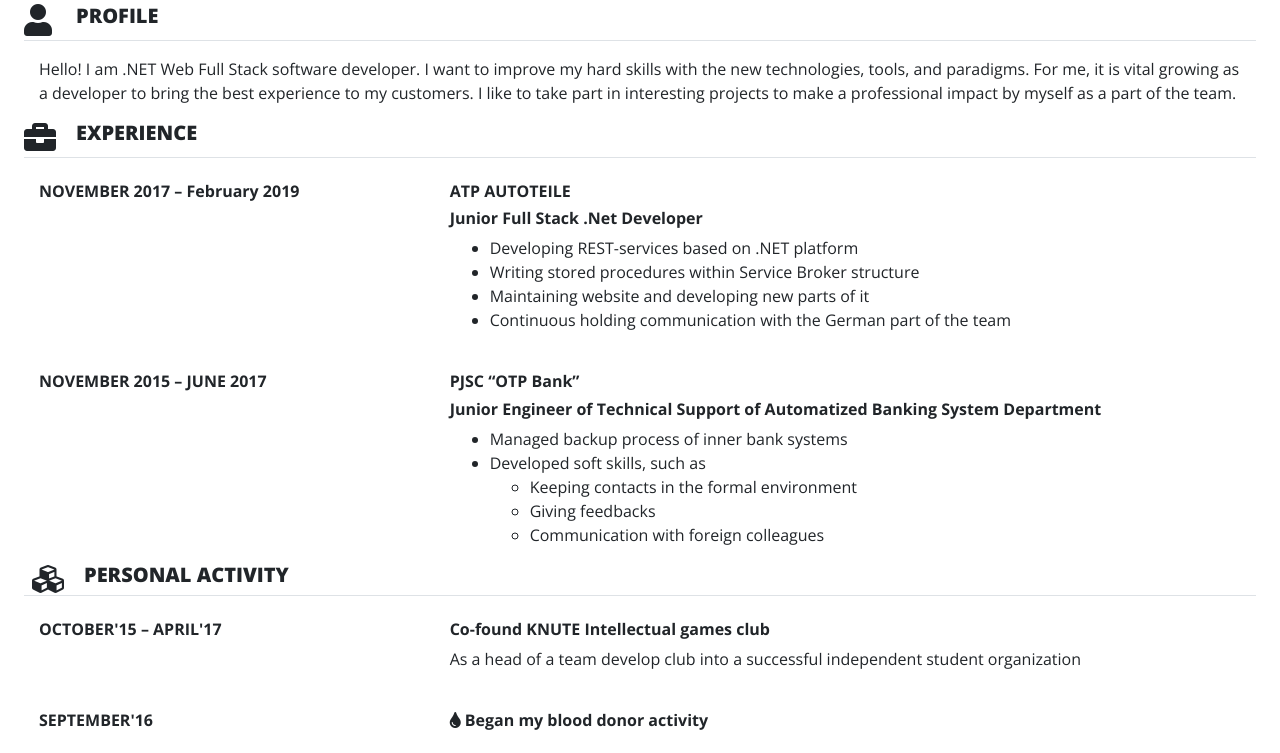
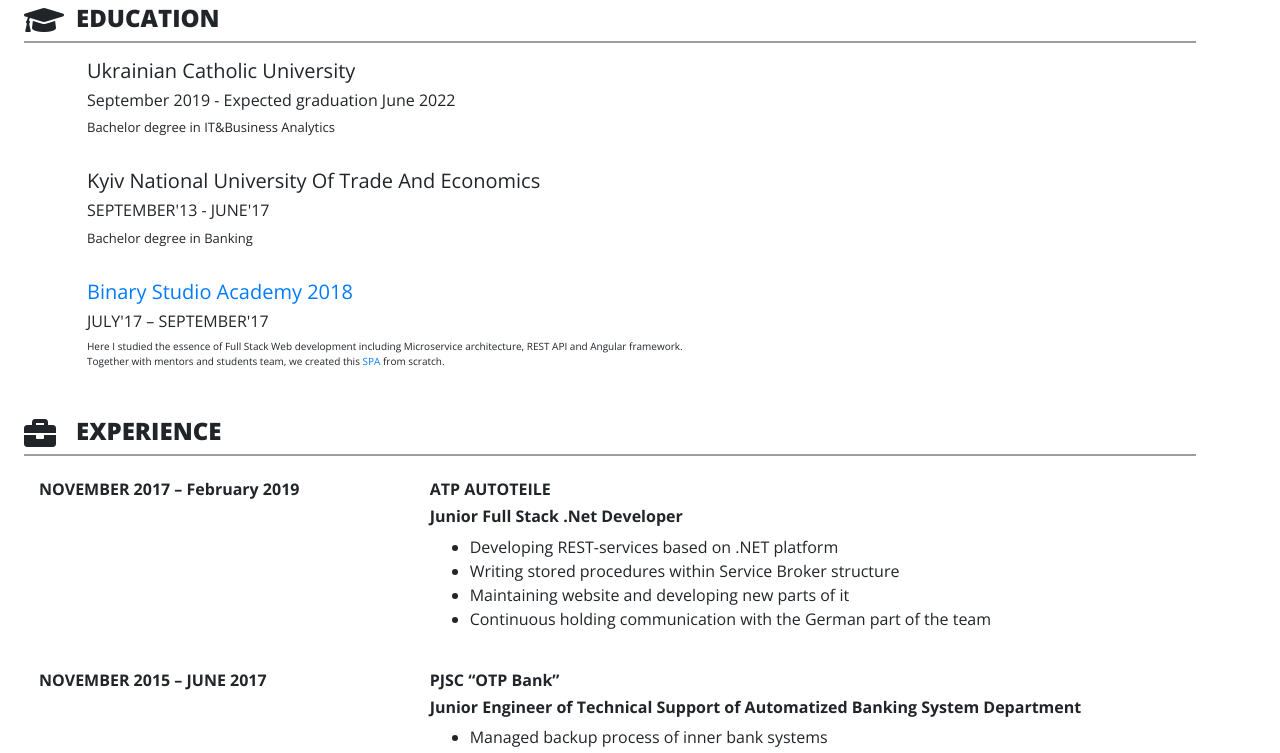
Before and after one commit to kostyaHrytsyuk/my-resume, a plain HTML site: page index.html in a window 1280 px wide. Shown: the part 112-865 px from the top of the page. Drawn offline with nearby package versions, Linux system fonts and the light colour scheme.

Commit message:
Reorganized education block

```diff
--- a/base.css
+++ b/base.css
@@ -6,7 +6,9 @@ body {
   font-family: 'Open Sans', sans-serif !important;
   font-weight: 400;
 }
-
+.row{
+  width: 100% !important;
+}
 div > i {
   width: 100%;
   max-width: 4px;
@@ -35,7 +37,7 @@ div > i {
   padding-left: 10px;
 }
 .separator{
-  border-bottom: 3px solid #a29b9b ;
+  border-bottom: 2px solid #a29b9b ;
 }
 @media only screen and (width: 767px) {
   #right-tab-header {
--- a/index.html
+++ b/index.html
@@ -44,24 +44,46 @@
               </ul>
 
             <div>
-              <div class="row mb-3 border-bottom separator">
-                <i class="mb-1 fas fa-user fa-2x"></i>
-                <h5 class="ml-5 font-weight-bold"><strong>PROFILE</strong></h5>
+              <div class="d-inline-flex separator row">
+                  <i class="fas fa-graduation-cap fa-2x"></i>
+                  <h4 class="ml-5 font-weight-bold"><strong>EDUCATION</strong></h4>
+              </div>
+              <div class="row mb-3 pl-5">
+
+                <div class="mt-3 mb-3 col-lg-7">
+                  <h5>Ukrainian Catholic University</h5>
+                  <h6 class="">September 2019 - Expected graduation June 2022</h6>
+                  <p class="   description subheader">
+                    Bachelor degree in IT&Business Analytics
+                  </p>
+                </div>
+
+                <div class="mt-3 mb-3 col-lg-7">
+                  <h5>Kyiv National University Of Trade And Economics</h5>
+                  <h6 >SEPTEMBER'13 - JUNE'17</h6>
+                  <p class="subheader" >
+                    Bachelor degree in Banking
+                  </p>
+                </div>
+
+                <div class="mt-3 mb-3 col-lg-7">
+                  <h5><a href="https://academy.binary-studio.com/en" target="_blank">Binary Studio Academy 2018</a></h5>
+                  <h6 >JULY'17 – SEPTEMBER'17</h6>
+                  <p class="   description" >
+                    Here I studied the essence of Full Stack Web development including Microservice architecture, REST API and Angular framework.
+                    Together with mentors and students team, we created this
+                    <a href="https://github.com/orgs/BinaryStudioAcademy/teams/bsa-2018-watcher" target="_blank" rel="noopener noreferrer">SPA</a> from scratch.
+                  </p>
+                </div>
+
               </div>
 
-              <p >
-                Hello! I am .NET Web Full Stack software developer.
-                I want to improve my hard skills with the new technologies,
-                tools, and paradigms. For me, it is vital growing as a developer
-                to bring the best experience to my customers. I like to take part
-                in interesting projects to make a professional impact by myself as a part of the team.
-              </p>
             </div>
 
             <div>
-              <div class="row border-bottom separator">
+              <div class="row separator">
                 <i class="mb-1 fas fa-briefcase fa-2x"></i>
-                <h5 class="ml-5 font-weight-bold"><strong>EXPERIENCE</strong></h5>
+                <h4 class="ml-5 font-weight-bold"><strong>EXPERIENCE</strong></h4>
               </div>
 
               <div class="row">
@@ -107,7 +129,7 @@
             </div>
 
             <div>
-                <div class="row border-bottom separator ">
+                <div class="row separator ">
                   <i class="ml-2 fas fa-cubes fa-2x"></i>
                   <h5 class="ml-5 font-weight-bold"><strong>PERSONAL ACTIVITY</strong></h5>
                 </div>
@@ -188,7 +210,7 @@
               </div>
 
               <div>
-                <div class="row border-bottom separator ">
+                <div class="row separator ">
                   <i class="ml-2 fas fa-cogs fa-2x"></i>
                   <h5 class="ml-5 font-weight-bold"><strong>STACK OF TECHNOLOGIES</strong></h5>
                 </div>
```
